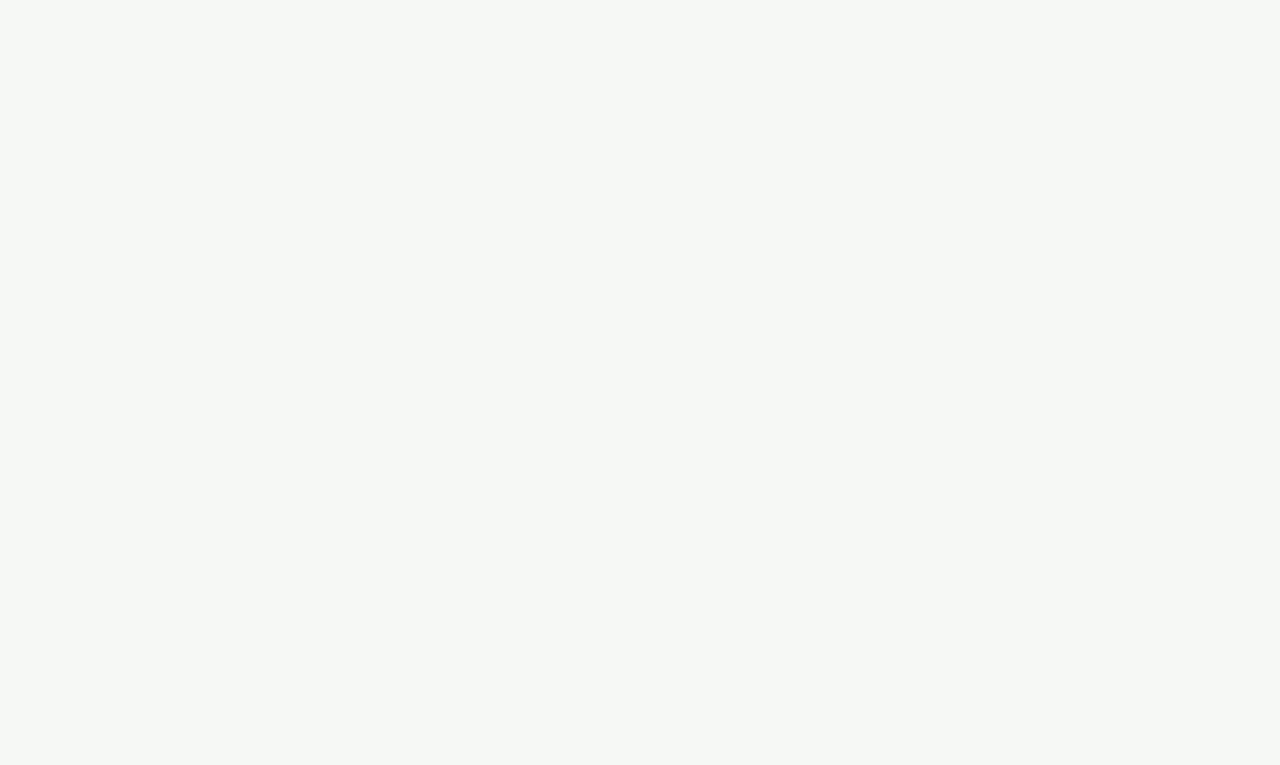
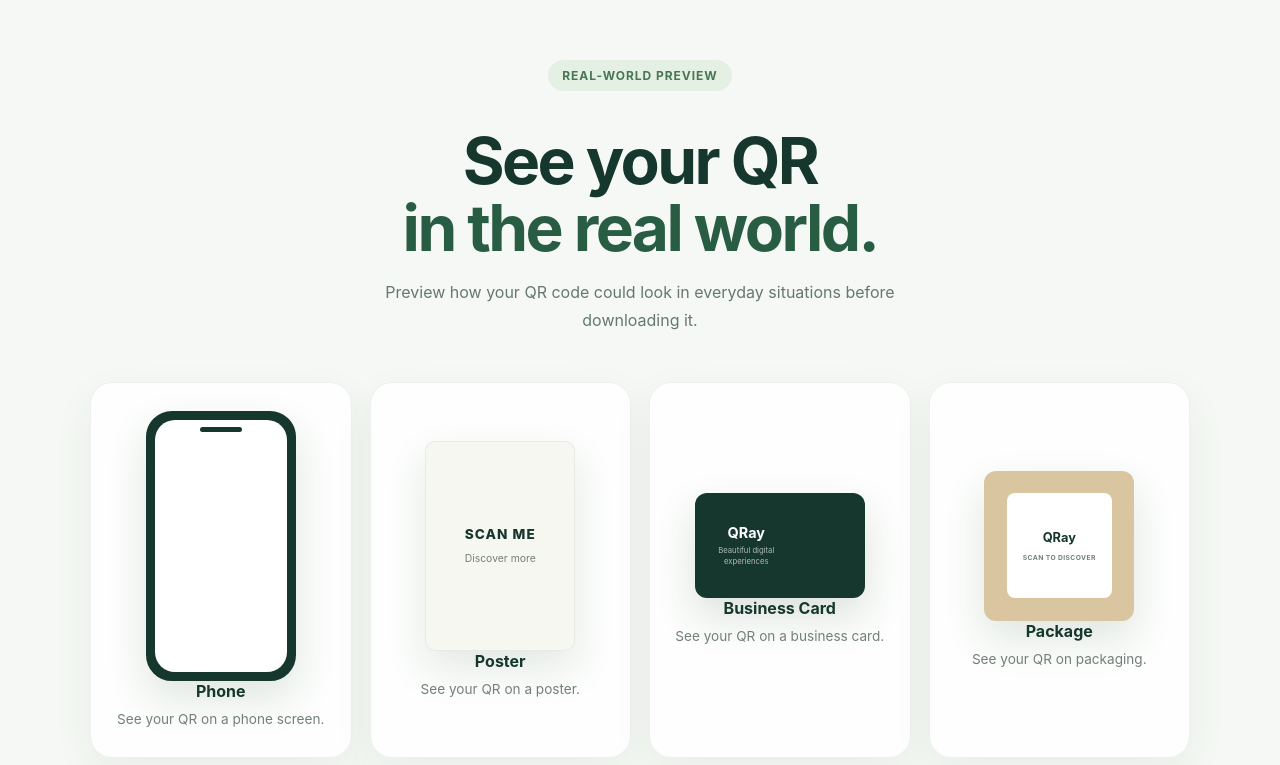
Before and after one commit to insafdave/qray, a React (Vite) app: page / in a window 1280 px wide. Shown: the part 841-1606 px from the top of the page. Before the commit the page ends 800 px from the top, so only its background shows below. Built offline with nearby package versions, Linux system fonts and the light colour scheme.

Commit message:
Add real-world preview section and update mobile styles

```diff
--- a/src/App.css
+++ b/src/App.css
@@ -295,7 +295,7 @@
 
 /* ---------- MOBILE ---------- */
 
-@media (max-width: 600px) {
+@media (max-width: 800px) {
   .navbar {
     width: 88%;
 
@@ -374,6 +374,30 @@
 
   .artistic-qr {
     width: min(100%, 300px);
+  }
+
+  .real-world-section {
+    width: calc(100% - 28px);
+    margin-top: 60px;
+    padding: 50px 0;
+  }
+
+  .real-world-header {
+    margin-bottom: 32px;
+  }
+
+  .real-world-header h2 {
+    font-size: 2.2rem;
+  }
+
+  .real-world-grid {
+    grid-template-columns: 1fr;
+    gap: 14px;
+  }
+
+  .real-world-card {
+    min-height: 260px;
+    padding: 24px 18px;
   }
 }
 
@@ -553,7 +577,9 @@
 .mode-option.active {
   background: #fff;
   color: #16372d;
-  box-shadow: 0 4px 12px rgba(48, 82, 59, 0.08);
+  box-shadow:
+    0 4px 12px rgba(48, 82, 59, 0.08),
+    0 1px 2px rgba(48, 82, 59, 0.04);
 }
 
 .mode-option:hover {
@@ -562,22 +588,6 @@
 
 .mode-option:active {
   transform: scale(0.98);
-}
-
-.mode-switch {
-  position: relative;
-}
-
-.mode-option {
-  position: relative;
-  z-index: 2;
-}
-
-.mode-option.active {
-  background: rgba(255, 255, 255, 0.95);
-  box-shadow:
-    0 4px 12px rgba(48, 82, 59, 0.08),
-    0 1px 2px rgba(48, 82, 59, 0.04);
 }
 
 .preview-card:has(.qr-preview) {
@@ -628,3 +638,283 @@
 .download-btn:active {
   transform: translateY(0);
 }
+
+.real-world-section {
+  width: min(1100px, calc(100% - 40px));
+  margin: 100px auto 0;
+  padding: 80px 0;
+}
+
+.real-world-header {
+  max-width: 680px;
+  margin: 0 auto 48px;
+  text-align: center;
+}
+
+.real-world-header h2 {
+  margin: 14px 0 18px;
+  font-size: clamp(2.2rem, 5vw, 4rem);
+  line-height: 1.05;
+  letter-spacing: -0.04em;
+}
+
+.real-world-header h2 span {
+  color: #285c43;
+}
+
+.real-world-header p {
+  max-width: 560px;
+  margin: 0 auto;
+  color: #66786f;
+  font-size: 1rem;
+  line-height: 1.7;
+}
+
+.real-world-grid {
+  display: grid;
+  grid-template-columns: repeat(4, minmax(0, 1fr));
+  gap: 18px;
+  align-items: stretch;
+  justify-content: center;
+}
+
+.real-world-card {
+  min-height: 280px;
+  display: flex;
+  flex-direction: column;
+  align-items: center;
+  justify-content: center;
+  padding: 28px 22px;
+  border: 1px solid rgba(40, 92, 67, 0.08);
+  border-radius: 22px;
+  background: rgba(255, 255, 255, 0.8);
+  box-shadow: 0 14px 40px rgba(48, 82, 59, 0.06);
+  text-align: center;
+  transition:
+    transform 0.25s ease,
+    box-shadow 0.25s ease;
+}
+
+.real-world-card:hover {
+  transform: translateY(-4px);
+  box-shadow: 0 20px 45px rgba(48, 82, 59, 0.1);
+}
+
+.real-world-card h3 {
+  margin: 0 0 8px;
+  color: #16372d;
+  font-size: 1rem;
+}
+
+.real-world-card p {
+  margin: 0;
+  color: #718078;
+  font-size: 0.85rem;
+  line-height: 1.5;
+}
+
+.phone-mockup {
+  width: 150px;
+  height: 270px;
+  padding: 7px;
+  border: 2px solid #16372d;
+  border-radius: 26px;
+  background: #16372d;
+  box-shadow: 0 18px 40px rgba(48, 82, 59, 0.14);
+}
+
+.phone-screen {
+  position: relative;
+  display: flex;
+  align-items: center;
+  justify-content: center;
+  width: 100%;
+  height: 100%;
+  overflow: hidden;
+  border-radius: 20px;
+  background: #ffffff;
+}
+
+.phone-screen::before {
+  content: "";
+  position: absolute;
+  top: 7px;
+  left: 50%;
+  width: 42px;
+  height: 5px;
+  border-radius: 10px;
+  background: #16372d;
+  transform: translateX(-50%);
+  z-index: 2;
+}
+
+.phone-screen img {
+  width: 82%;
+  height: auto;
+  margin-top: 12px;
+}
+
+.poster-mockup {
+  width: 150px;
+  height: 210px;
+  padding: 12px;
+  border-radius: 10px;
+  background: #f7f7f2;
+  box-shadow: 0 18px 40px rgba(48, 82, 59, 0.12);
+  border: 1px solid rgba(40, 92, 67, 0.08);
+}
+
+.poster-content {
+  display: flex;
+  flex-direction: column;
+  align-items: center;
+  justify-content: center;
+  height: 100%;
+  gap: 10px;
+  text-align: center;
+}
+
+.poster-title {
+  color: #16372d;
+  font-size: 0.85rem;
+  font-weight: 800;
+  letter-spacing: 0.08em;
+}
+
+.poster-content img {
+  width: 82px;
+  height: 82px;
+  object-fit: contain;
+}
+
+.poster-subtitle {
+  color: #718078;
+  font-size: 0.65rem;
+}
+
+.business-card-mockup {
+  display: flex;
+  align-items: center;
+  justify-content: space-between;
+  width: 170px;
+  height: 105px;
+  padding: 14px;
+  border-radius: 12px;
+  background: #16372d;
+  box-shadow: 0 18px 40px rgba(48, 82, 59, 0.16);
+}
+
+.business-card-info {
+  display: flex;
+  flex-direction: column;
+  gap: 5px;
+  max-width: 75px;
+}
+
+.business-card-info strong {
+  color: #ffffff;
+  font-size: 0.9rem;
+}
+
+.business-card-info span {
+  color: rgba(255, 255, 255, 0.65);
+  font-size: 0.48rem;
+  line-height: 1.4;
+}
+
+.business-card-mockup img {
+  width: 52px;
+  height: 52px;
+  padding: 3px;
+  border-radius: 5px;
+  background: #ffffff;
+  object-fit: contain;
+}
+
+.package-mockup {
+  display: flex;
+  align-items: center;
+  justify-content: center;
+  width: 150px;
+  height: 150px;
+  border-radius: 12px;
+  background: #d9c5a0;
+  box-shadow: 0 18px 40px rgba(48, 82, 59, 0.14);
+}
+
+.package-label {
+  display: flex;
+  flex-direction: column;
+  align-items: center;
+  justify-content: center;
+  gap: 8px;
+  width: 105px;
+  height: 105px;
+  padding: 10px;
+  border-radius: 8px;
+  background: #ffffff;
+  text-align: center;
+}
+
+.package-label strong {
+  color: #16372d;
+  font-size: 0.8rem;
+}
+
+.package-label img {
+  width: 63px;
+  height: 63px;
+  object-fit: contain;
+}
+
+.package-label span {
+  color: #718078;
+  font-size: 0.42rem;
+  font-weight: 700;
+  letter-spacing: 0.06em;
+}
+
+/* Mobile real-world preview fix */
+@media screen and (max-width: 1200px) {
+  .real-world-grid {
+    display: flex !important;
+    flex-direction: column !important;
+    width: 100% !important;
+    gap: 20px !important;
+  }
+
+  .real-world-card {
+    width: 100% !important;
+    min-height: 260px;
+    box-sizing: border-box;
+  }
+}
+
+.real-world-qr {
+  display: block;
+  width: 70px;
+  height: 70px;
+  object-fit: contain;
+  background: #ffffff;
+}
+
+.business-card-mockup img {
+  width: 63px;
+  height: 63px;
+}
+
+.business-card-mockup .artistic-qr {
+  width: 63px !important;
+  height: 63px !important;
+}
+
+.package-label img {
+  width: 63px;
+  height: 63px;
+}
+
+.package-label > .artistic-qr {
+  width: 65px !important;
+  height: 65px !important;
+  flex-shrink: 0;
+}
--- a/src/App.jsx
+++ b/src/App.jsx
@@ -11,32 +11,10 @@ function App() {
   const [qrMatrix, setQrMatrix] = useState(null);
   const [beautyLevel, setBeautyLevel] = useState(35);
   const [qrMode, setQrMode] = useState("classic");
-  const [scannerSupport, setScannerSupport] = useState(null);
-  const [scanResult, setScanResult] = useState(null);
   const [safeBeautyLevel, setSafeBeautyLevel] = useState(null);
 
   const artisticQrRef = useRef(null);
   const safeTestRunRef = useRef(0);
-
-  useEffect(() => {
-    const checkScannerSupport = async () => {
-      if (!("BarcodeDetector" in window)) {
-        setScannerSupport(false);
-        return;
-      }
-
-      try {
-        const formats = await BarcodeDetector.getSupportedFormats();
-
-        setScannerSupport(formats.includes("qr_code"));
-      } catch (error) {
-        console.error("Scanner support check failed:", error);
-        setScannerSupport(false);
-      }
-    };
-
-    checkScannerSupport();
-  }, []);
 
   const scanSvgElement = async (svg) => {
     if (!svg) return null;
@@ -115,34 +93,6 @@ function App() {
       }
     });
   };
-
-  const testQRCode = async () => {
-    if (!artisticQrRef.current) return;
-
-    try {
-      const decodedData = await scanSvgElement(artisticQrRef.current);
-
-      if (decodedData) {
-        setScanResult({
-          success: true,
-          data: decodedData,
-        });
-      } else {
-        setScanResult({
-          success: false,
-          data: null,
-        });
-      }
-    } catch (error) {
-      console.error("Artistic QR scan test failed:", error);
-
-      setScanResult({
-        success: false,
-        data: null,
-      });
-    }
-  };
-
   const testArtisticLevel = async (level) => {
     if (!qrMatrix) return false;
 
@@ -249,12 +199,6 @@ function App() {
 
       setQrCode(qr);
       setQrMatrix(qrModel);
-
-      console.log("QR size:", qrModel.modules.size);
-      console.log(
-        "Reserved modules:",
-        Array.from(qrModel.modules.reservedBit).filter(Boolean).length,
-      );
     } catch (error) {
       setUrlError("Please enter a valid URL.");
     }
@@ -326,37 +270,6 @@ function App() {
       console.error("Artistic QR download failed:", error);
     }
   };
-
-  const renderMatrix = () => {
-    if (!qrMatrix) return null;
-
-    const { size, data, reservedBit } = qrMatrix.modules;
-
-    return (
-      <div
-        className="qr-matrix"
-        style={{
-          gridTemplateColumns: `repeat(${size}, 1fr)`,
-        }}
-      >
-        {Array.from(data).map((cell, index) => {
-          const isReserved = reservedBit[index];
-
-          return (
-            <div
-              key={index}
-              className={[
-                "qr-cell",
-                cell ? "dark" : "",
-                isReserved ? "reserved" : "",
-              ].join(" ")}
-            />
-          );
-        })}
-      </div>
-    );
-  };
-
   const renderArtisticQR = (level = beautyLevel, qrRef = artisticQrRef) => {
     if (!qrMatrix) return null;
 
@@ -459,9 +372,9 @@ function App() {
           const neighbors = getNeighbors(row, col);
 
           const branchWidth = Math.max(
-            1.8,
-            (neighbors >= 3 ? 6 : neighbors === 2 ? 4.8 : 3.8) *
-              artisticStrength,
+            2.4,
+            (neighbors >= 3 ? 6.5 : neighbors === 2 ? 5.2 : 4.2) *
+              (0.65 + artisticStrength * 0.35),
           );
 
           const paths = [];
@@ -590,20 +503,6 @@ function App() {
       </svg>
     );
   };
-
-  useEffect(() => {
-    if (!qrMatrix || !artisticQrRef.current) {
-      return;
-    }
-
-    setScanResult(null);
-
-    const timer = setTimeout(() => {
-      testQRCode();
-    }, 150);
-
-    return () => clearTimeout(timer);
-  }, [beautyLevel, qrMatrix]);
 
   useEffect(() => {
     safeTestRunRef.current += 1;
@@ -747,6 +646,116 @@ function App() {
           )}
         </section>
       </main>
+
+      <section className="real-world-section" id="real-world">
+        <div className="real-world-header">
+          <span className="eyebrow">Real-world preview</span>
+
+          <h2>
+            See your QR
+            <br />
+            <span>in the real world.</span>
+          </h2>
+
+          <p>
+            Preview how your QR code could look in everyday situations before
+            downloading it.
+          </p>
+        </div>
+
+        <div className="real-world-grid">
+          <div className="real-world-card phone-preview-card">
+            <div className="phone-mockup">
+              <div className="phone-screen">
+                {qrCode &&
+                  (qrMode === "artistic" ? (
+                    renderArtisticQR(beautyLevel, null)
+                  ) : (
+                    <img
+                      src={qrCode}
+                      alt="QR phone preview"
+                      className="real-world-qr"
+                    />
+                  ))}
+              </div>
+            </div>
+
+            <h3>Phone</h3>
+            <p>See your QR on a phone screen.</p>
+          </div>
+
+          <div className="real-world-card poster-preview-card">
+            <div className="poster-mockup">
+              <div className="poster-content">
+                <span className="poster-title">SCAN ME</span>
+
+                {qrCode &&
+                  (qrMode === "artistic" ? (
+                    renderArtisticQR(beautyLevel, null)
+                  ) : (
+                    <img
+                      src={qrCode}
+                      alt="QR poster preview"
+                      className="real-world-qr"
+                    />
+                  ))}
+
+                <span className="poster-subtitle">Discover more</span>
+              </div>
+            </div>
+
+            <h3>Poster</h3>
+            <p>See your QR on a poster.</p>
+          </div>
+
+          <div className="real-world-card business-card-preview">
+            <div className="business-card-mockup">
+              <div className="business-card-info">
+                <strong>QRay</strong>
+                <span>Beautiful digital experiences</span>
+              </div>
+
+              {qrCode &&
+                (qrMode === "artistic" ? (
+                  renderArtisticQR(beautyLevel, null)
+                ) : (
+                  <img
+                    src={qrCode}
+                    alt="QR business card preview"
+                    className="real-world-qr"
+                  />
+                ))}
+            </div>
+
+            <h3>Business Card</h3>
+            <p>See your QR on a business card.</p>
+          </div>
+
+          <div className="real-world-card package-preview-card">
+            <div className="package-mockup">
+              <div className="package-label">
+                <strong>QRay</strong>
+
+                {qrCode &&
+                  (qrMode === "artistic" ? (
+                    renderArtisticQR(beautyLevel, null)
+                  ) : (
+                    <img
+                      src={qrCode}
+                      alt="QR package preview"
+                      className="real-world-qr"
+                    />
+                  ))}
+
+                <span>SCAN TO DISCOVER</span>
+              </div>
+            </div>
+
+            <h3>Package</h3>
+            <p>See your QR on packaging.</p>
+          </div>
+        </div>
+      </section>
     </div>
   );
 }
```
